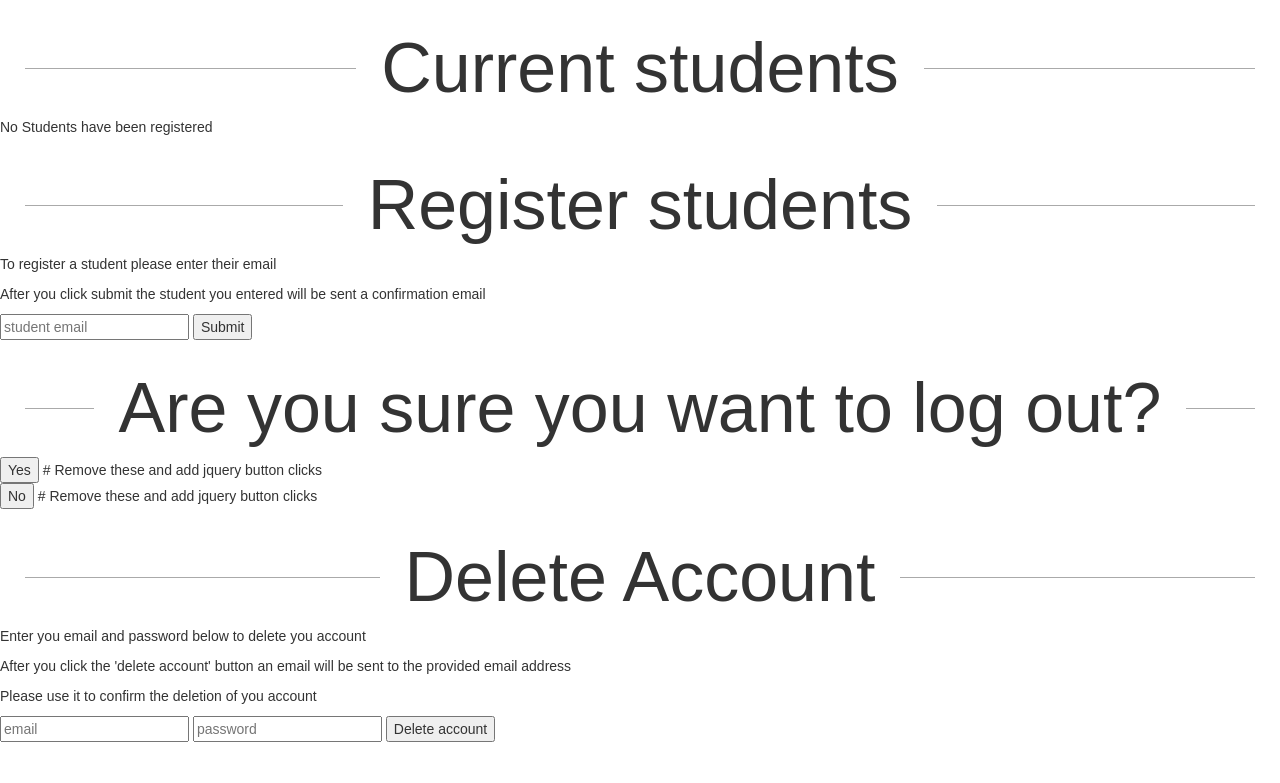
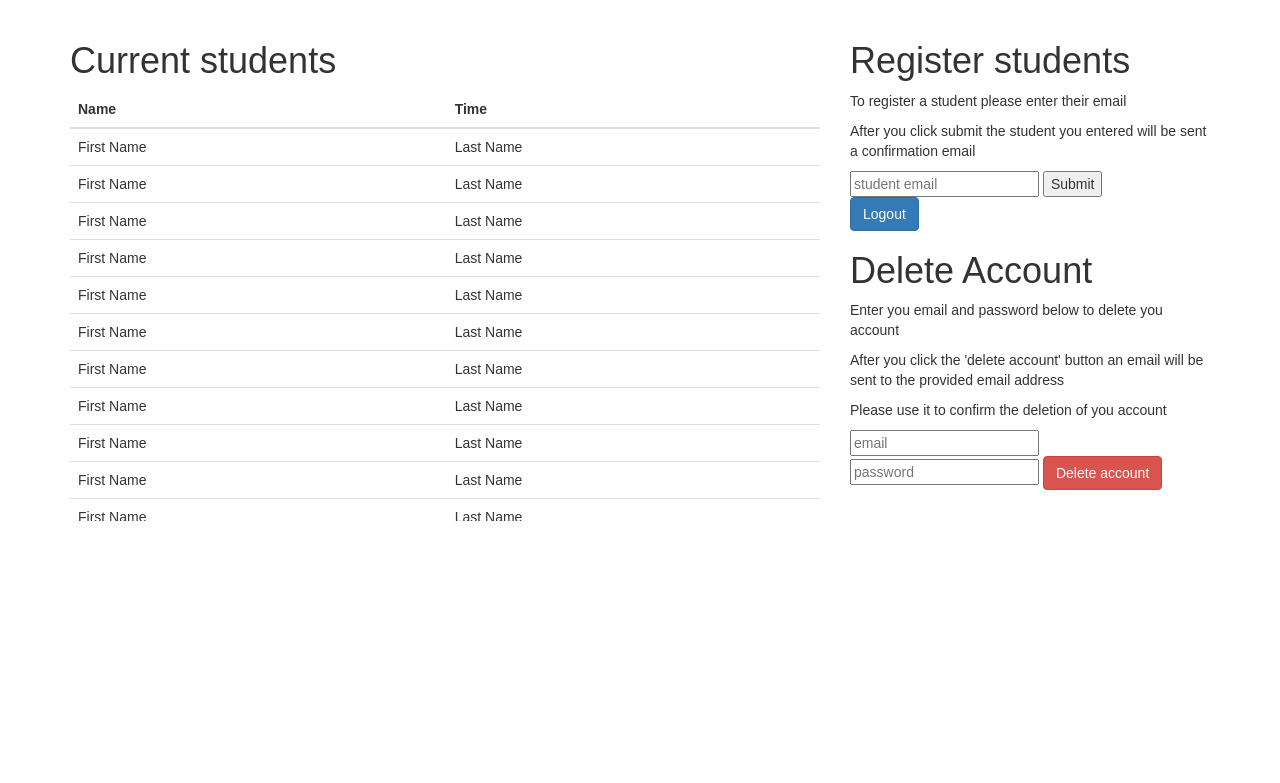
Before and after one commit to iso1234/majorwork, a Flask app: page / in a window 1280 px wide. Shown: the part 50-833 px from the top of the page. Run offline with Flask 2, Linux system fonts and the light colour scheme; the visitor is signed in with stand-in values (Sample User, id 1); data that the repository does not hold is empty; some libraries are stand-ins or nearby versions.

Commit message:
Improved loggen in UI

```diff
--- a/templates/loggedIn.html
+++ b/templates/loggedIn.html
@@ -3,22 +3,48 @@
 <body>
 {% include "menubar.html" %}
 
+<div class="container">
+    <div class="row">
+        <div class="col-md-12">
             <!-- Alerts -->
             {% if message %}
             <div class="{{ 'alert alert-' + message[0].split(":")[0] }}" role="alert">
                 {{ message[0].split(":")[1] }}
             </div>
             {% endif %}
+        </div>
+        <div class="col-md-8">
+            <!-- Students -->
+            <div class="table">
+                <h1>Current students</h1>
+                {% if not studentInfo %}
+                    <table class="table">
+                    <thead>
+                        <tr>
+                            <th>Name</th>
+                            <th>Time</th>
+                        </tr>
+                    </thead>
 
-<!-- Students -->
-<h1>Current students</h1>
-{% if studentInfo %}
+                    <tbody>
+                        {% for i in range(100) %}
+                        <tr>
+                            <td>First Name</td>
+                            <td>Last Name</td>
+                        </tr>
+                        {% endfor %}
+                    </tbody>
+                    <tbody>
+                    </table>
                     <p>{% for name in studentInfo %}{{ name }}</p>
                         <ul>{% for i in studentInfo[name] %}<li>{{i}}</li>{% endfor %}</ul>
                     {% endfor %}
                 {% else %}
                     <p>No Students have been registered</p>
                 {% endif %}
+            </div>
+        </div>
+        <div class="col-md-4">
             <h1>Register students</h1>
             <p>To register a student please enter their email</p>
             <p>After you click submit the student you entered will be sent a confirmation email</p>
@@ -28,13 +54,10 @@
             </form>
 
             <!-- Logout -->
-<h1>Are you sure you want to log out?</h1>
             <form action="/logout" method="post">
-    <input type="submit" value="Yes"> # Remove these and add jquery button clicks
+                <input class="btn btn-primary" type="submit" value="Logout">
             </form>
-<form action="/" method="get">
-    <input type="submit" value="No"> # Remove these and add jquery button clicks
-</form>
+
 
             <!-- Delete account -->
             <h1>Delete Account</h1>
@@ -44,11 +67,22 @@
             <form action="/deleteAccount" method="post">
                 <input type="email" placeholder="email" name="userEmail" required>
                 <input type="password" placeholder="password" name="userPassword" required>
-    <input type="submit" value="Delete account">
+                <input class="btn btn-danger" type="submit" value="Delete account">
             </form>
             {% if error %}
                 <p>{{ error }}</p>
             {% endif %}
+        </div>
+    </div>
+</div>
 
 </body>
+
+<style>
+.table {
+    height: 500px !important;
+    overflow: scroll;
+}
+</style>
+
 </html>
--- a/templates/menubar.html
+++ b/templates/menubar.html
@@ -6,7 +6,7 @@
 </nav>
 
 {% if loginState == False %}
-<h1>LAPIS</h1>
+<h1 id="title">LAPIS</h1>
 <p id="note"><small>Year 12 major work by Isaac Greene</small><p>
 {%  endif %}
 
@@ -26,7 +26,7 @@
     margin-top: -7.5px !important;
     display: block;
 }
-h1 {
+#title {
     margin-top: 30px;
     margin-bottom: 10px;
     font-size: 70px;
@@ -34,7 +34,7 @@ h1 {
     white-space: nowrap;
     border-spacing: 25px 0;
 }
-h1:before, h1:after {
+#title:before, #title:after {
   content: "";
   display: table-cell;
   width: 50%;
```
Lines whose indentation alone changed are shown as unchanged.
